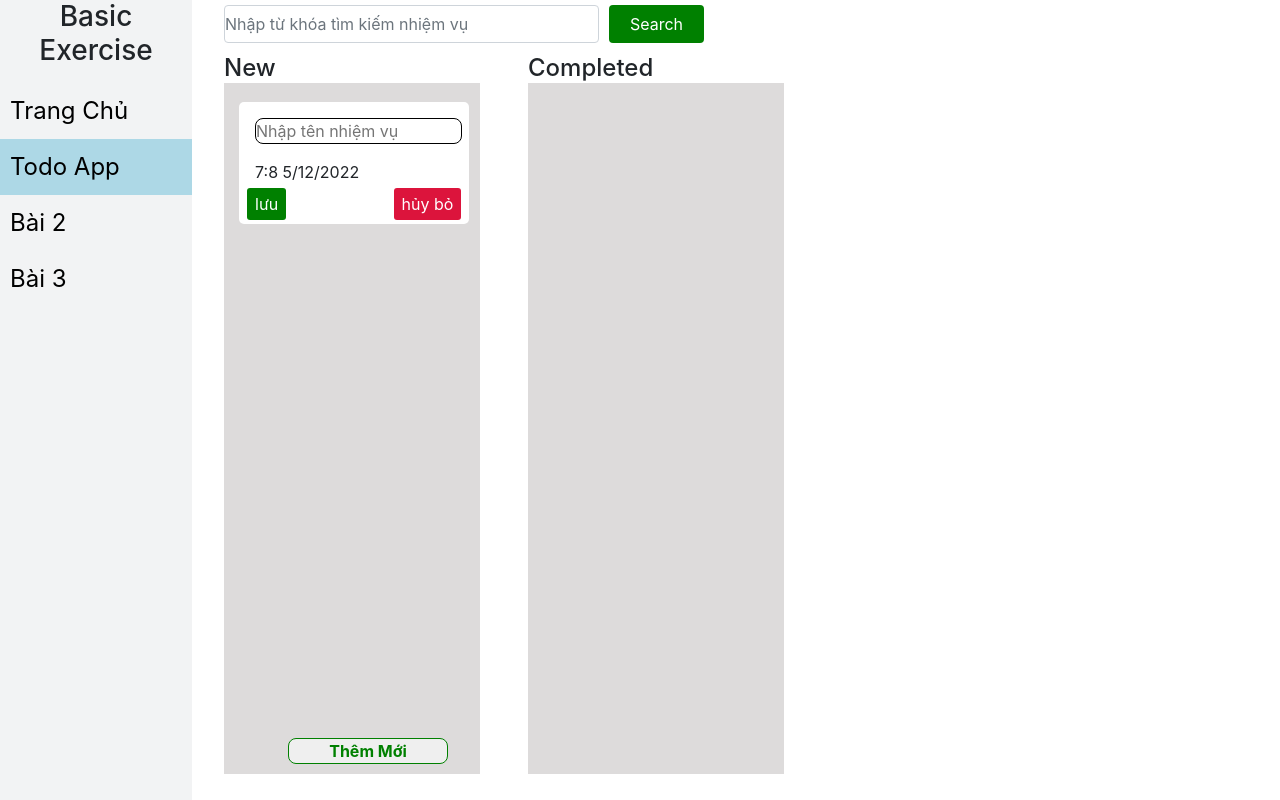
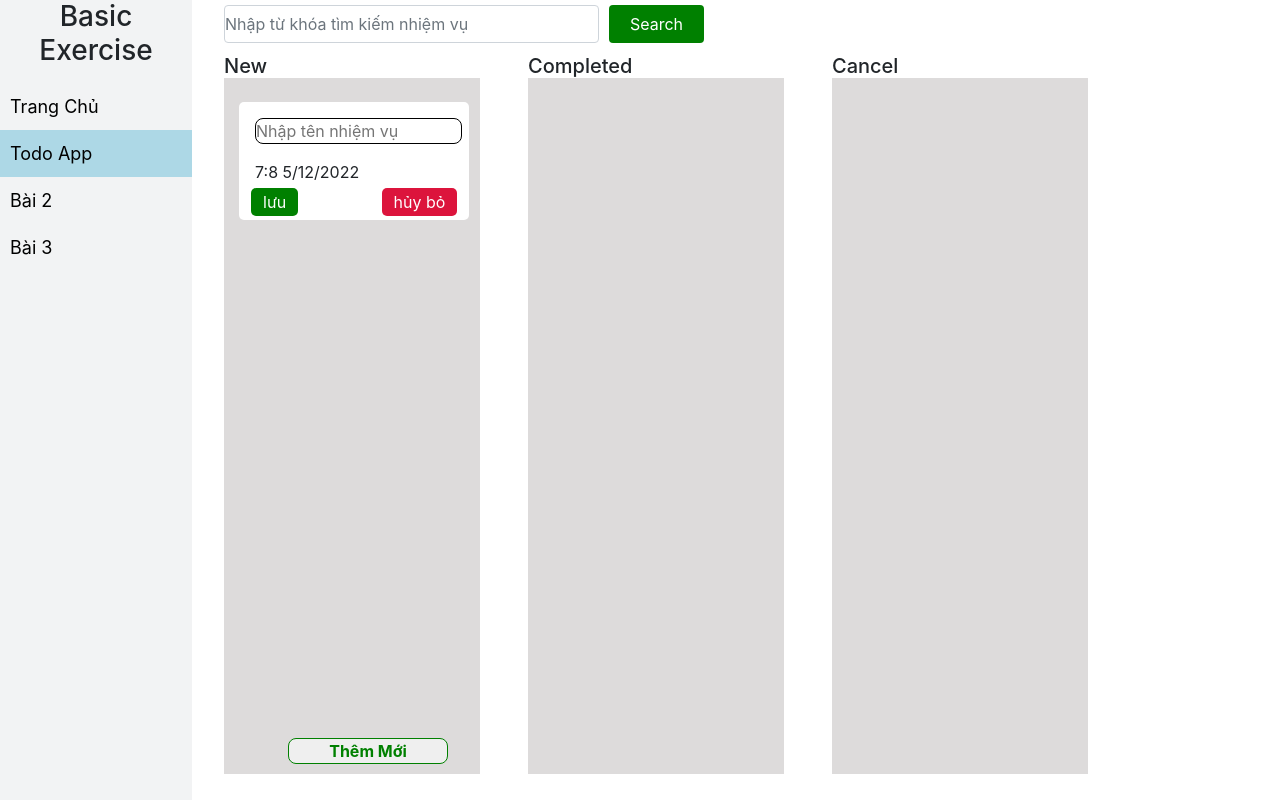
Before and after one commit to KeenTraan/Todo-App, a Vue app: page /todoapp in a window 1280 px wide. Both pictures are taken after a click on the button "Thêm Mới". Built offline with nearby package versions, Linux system fonts and the light colour scheme.

Commit message:
update code feature_cancel_item

```diff
--- a/src/components/SidebarComponent/SidebarComponent.vue
+++ b/src/components/SidebarComponent/SidebarComponent.vue
@@ -73,7 +73,7 @@ export default {
   position: relative;
   top: 1rem;
   list-style: none;
-  font-size: x-large;
+  font-size: large;
   text-decoration: none;
   color: black;
   padding: 10px;
--- a/src/components/TodoComponent/CancelComponent.vue
+++ b/src/components/TodoComponent/CancelComponent.vue
@@ -0,0 +1,46 @@
+<template>
+  <div class="cancel-item">
+    <h5 class="header-item">Cancel</h5>
+    <div
+    class="show-cancel-item"
+    v-for="(item, index) in cancel"
+    :key="index">
+      <h6>{{item.taskname}}</h6>
+      <p>{{item.currentTime}}</p>
+      <p style="color:red">hủy bỏ lúc:</p>
+      <p style="color:red">{{`${new Date().getHours()}:${new Date().getMinutes()} ${new Date().getDate()}/${new Date().getMonth() + 1}/${new Date().getFullYear()}`}}</p>
+    </div>
+  </div>
+</template>
+
+<script>
+export default {
+  props: {
+    cancel: {},
+  },
+};
+</script>
+
+<style scoped>
+* {
+  box-sizing: border-box;
+  margin: 0;
+  padding: 0;
+}
+.cancel-item {
+  width: 20vw;
+  height: 90vh;
+  background-color: rgb(221, 219, 219);
+}
+.header-item {
+  background-color: white;
+}
+.show-cancel-item {
+  border-radius: 5px;
+  display: flex;
+  flex-direction: column;
+  margin: 15px;
+  background-color: white;
+  width: 18vw;
+}
+</style>
--- a/src/components/TodoComponent/CompletedComponet.vue
+++ b/src/components/TodoComponent/CompletedComponet.vue
@@ -1,13 +1,15 @@
 <template>
   <div class="completed-item">
-    <h4 class="text">Completed</h4>
+    <h5 class="header-item">Completed</h5>
     <div
       class="show-item-completed"
-      v-for="(item, index) in completed"
+      v-for="( item, index ) in completed"
       :key="index"
     >
-      <h5>{{ item.taskname }}</h5>
+      <h6>{{ item.taskname }}</h6>
       <p>{{ item.currentTime }}</p>
+      <p style="color:green">hoàn thành lúc:</p>
+      <p style="color:green">{{`${new Date().getHours()}:${new Date().getMinutes()} ${new Date().getDate()}/${new Date().getMonth() + 1}/${new Date().getFullYear()}`}}</p>
     </div>
   </div>
 </template>
@@ -15,26 +17,36 @@
 <script>
 export default {
   name: "CompletedTodo",
+  data() {
+    return {
+
+    }
+  },
   props: {
-    completed: {},
+    completed: {}, //data trong todolist duoc lay ra
   },
-};
+}
 </script>
 
 <style scoped>
+* {
+  box-sizing: border-box;
+  margin: 0;
+  padding: 0;
+}
 .completed-item {
   background-color: rgb(221, 219, 219);
   width: 20vw;
   height: 90vh;
+  margin-right: 3rem;
 }
-.text {
+.header-item {
   background-color: white;
 }
 .show-item-completed {
   border-radius: 5px;
   display: flex;
   flex-direction: column;
-  padding: 5px;
   margin: 15px;
   background-color: white;
   width: 18vw;
--- a/src/components/TodoComponent/AddItemComponent.vue
+++ b/src/components/TodoComponent/TodoAppComponent.vue
@@ -3,7 +3,7 @@
     <div class="content">
       <div class="item-list">
         <div class="add-item">
-          <h4 class="text">New</h4>
+          <h5 class="text">New</h5>
           <div class="input-form" v-show="ishiden">
             <input
               type="text"
@@ -14,13 +14,14 @@
             <br />
             <p style="margin-left: 1rem">{{ `${hours} ${date}` }}</p>
             <button
+              :value="save"
               :disabled="this.input_content === ''"
               class="btn-save"
               @click="handleAddItem"
             >
               lưu
             </button>
-            <button class="btn-cancel">hủy bỏ</button>
+            <button class="btn-cancel" @click="handleDestroy">hủy bỏ</button>
           </div>
           <div class="todo-list">
             <div
@@ -28,18 +29,24 @@
               v-for="(item, index) in todoList"
               :key="index"
             >
-              <h5 style="margin-left: 1rem">{{ item.taskname }}</h5>
+              <h6 style="margin-left: 1rem">{{ item.taskname }}</h6>
               <p style="margin-left: 1rem">{{ item.currentTime }}</p>
               <button class="btn-save" @click="handleCompletedItem(index)">hoàn thành</button>
-              <button class="btn-cancel">từ bỏ</button>
+              <button class="btn-cancel" @click="handleCancel(index)">từ bỏ</button>
             </div>
           </div>
         </div>
         <div>
           <CompletedTodo v-bind:completed="completed"/>
         </div>
+        <div>
+          <CancelTodo v-bind:cancel="cancelItem"/>
+        </div>
       </div>
-      <button type="submit" class="btn-add" @click="ishiden = !ishiden">
+      <button
+      type="submit"
+      class="btn-add"
+      @click="ishiden = !ishiden">
         <strong> Thêm Mới </strong>
       </button>
     </div>
@@ -48,7 +55,7 @@
 
 <script>
 import CompletedTodo from "@/components/TodoComponent/CompletedComponet";
-
+import CancelTodo from "@/components/TodoComponent/CancelComponent.vue"
 export default {
   name: "AddItemComponent",
   data() {
@@ -59,11 +66,15 @@ export default {
       input_content: "",
       todoList: JSON.parse(localStorage.getItem("todoList")) ?? [],
       completed: JSON.parse(localStorage.getItem("Completed")) ?? [],
+      cancelItem: JSON.parse(localStorage.getItem("Cancel")) ?? []
     };
   },
   methods: {
+    handleDestroy() {
+      this.input_content = ""
+    },
     handleAddItem() {
-      const time = `${new Date().getHours()}:${new Date().getMinutes()}`;
+      const time = `${new Date().getHours()}:${new Date().getMinutes()} ${new Date().getDate()}/${new Date().getMonth()+1} ${new Date().getFullYear()}`;
       const todoAdd = {
         taskname: this.input_content,
         currentTime: time,
@@ -82,7 +93,18 @@ export default {
       this.todoList = this.todoList.filter((task, i) => i != index)
       localStorage.setItem('Completed', JSON.stringify(this.completed))
       localStorage.setItem("todoList", JSON.stringify(this.todoList));
-    }
+    },
+    handleCancel(index) {
+      const cancelTask = this.todoList[index]
+      if(Array.isArray(this.cancelItem)) {
+        this.cancelItem.push(cancelTask)
+      }else {
+        this.cancelItem = [cancelTask]
+      }
+      this.todoList = this.todoList.filter((task, i) => i != index)
+      localStorage.setItem('Cancel', JSON.stringify(this.cancelItem))
+      localStorage.setItem('todolist', JSON.stringify(this.todoList))
+    },
   },
   mounted() {
     localStorage.setItem("todoList", JSON.stringify(this.todoList));
@@ -99,6 +121,7 @@ export default {
   },
   components: {
     CompletedTodo,
+    CancelTodo
   },
 };
 </script>
@@ -150,18 +173,18 @@ export default {
       background-color: green;
       color: white;
       border: none;
-      border-radius: 3px;
-      margin: 4px 8px 4px 8px;
-      padding: 4px 8px 4px 8px;
+      border-radius: 5px;
+      margin: 4px 0 4px 12px;
+      padding: 2px 12px 2px 12px;
     }
     .btn-cancel {
       background-color: rgb(220, 20, 60);
       color: white;
-      border-radius: 3px;
+      border-radius: 5px;
       border: none;
       float: right;
-      margin: 4px 8px 4px 8px;
-      padding: 4px 8px 4px 8px;
+      margin: 4px 12px 4px 0;
+      padding: 2px 12px 2px 12px;
     }
   }
   .btn-add {
--- a/src/views/TodoView.vue
+++ b/src/views/TodoView.vue
@@ -11,7 +11,7 @@
 </template>
 
 <script>
-import TodoApp from '@/components/TodoComponent/AddItemComponent.vue'
+import TodoApp from '@/components/TodoComponent/TodoAppComponent.vue'
 import Sidebar from '@/components/SidebarComponent/SidebarComponent.vue'
 import Search from '@/components/SearchComponent/SearchComponent.vue'
 export default {
```
